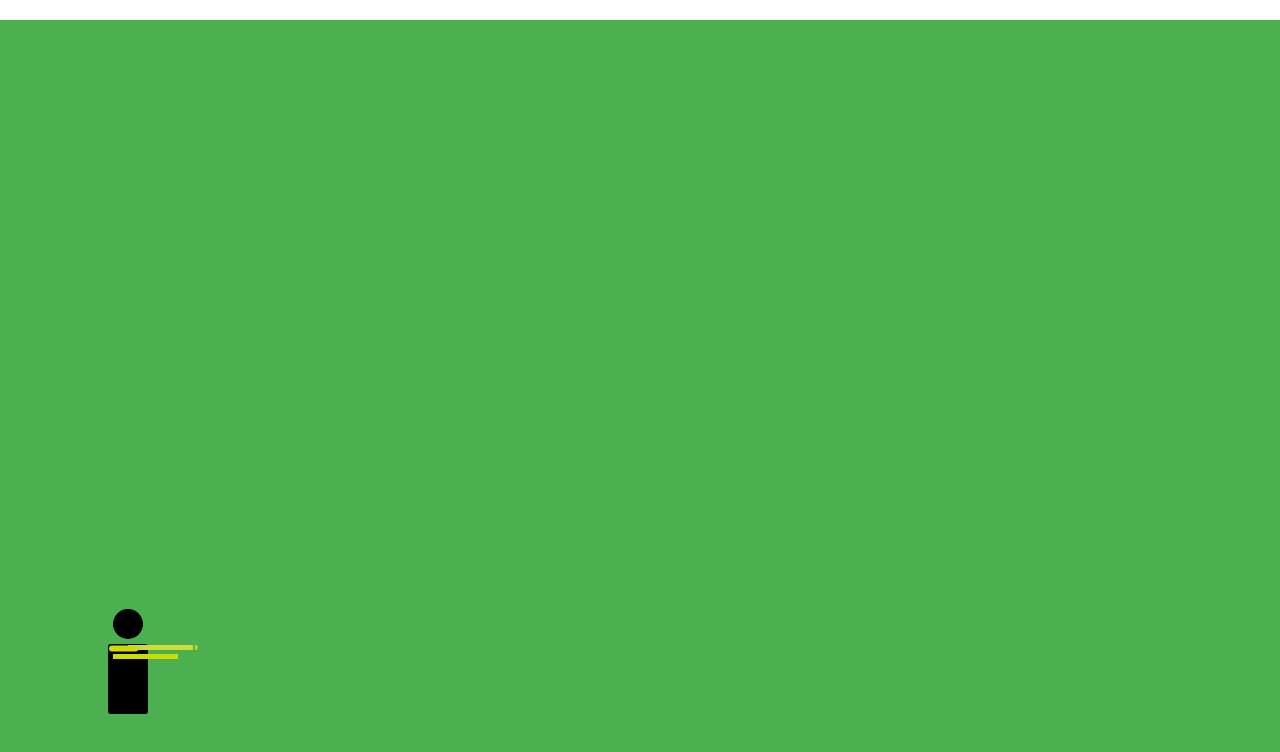
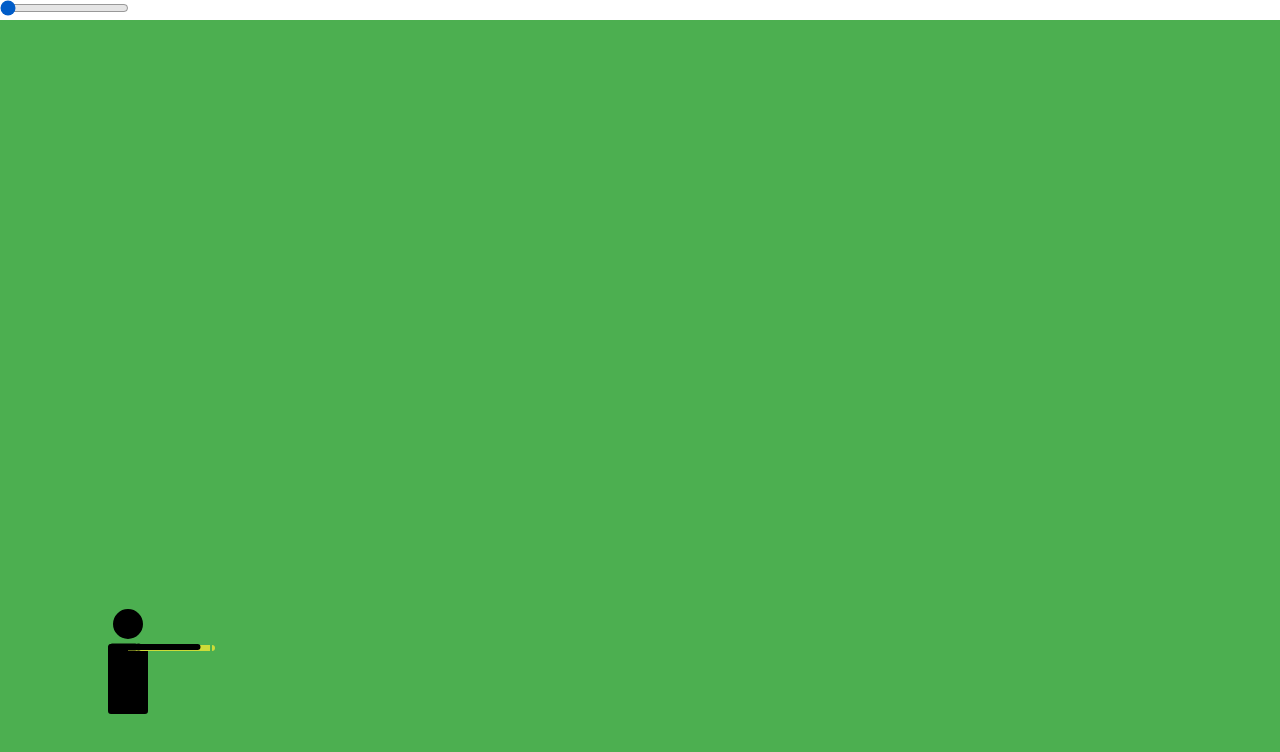
Before and after one commit to taha-ahmed-mallick/stickmann-archer, a plain HTML site: page index.html in a window 1280 px wide. Both pictures are taken after a click on the element "Campaign". Drawn offline with Linux system fonts and the light colour scheme.

Commit message:
You can call it a major change, maybe.

```diff
--- a/game.js
+++ b/game.js
@@ -1,5 +1,6 @@
 let canvas = document.getElementsByTagName("canvas")[0];
 let ctx = canvas.getContext("2d");
+let input = document.getElementById("angle");
 
 canvas.width = window.innerWidth;
 canvas.height = window.innerHeight * 0.95;
@@ -39,23 +40,39 @@ class Player {
             ctx.beginPath();
             ctx.fillStyle = "#CDDC39";
             // bow hand
-            ctx.fillRect(0, 1, 65, 5);
-            ctx.arc(67, 3.5, 2.5, Math.PI * 3 / 2, Math.PI / 2);
+            ctx.fillRect(0, 1, 82, 6);
+            ctx.arc(84, 4, 3, Math.PI * 3 / 2, Math.PI / 2);
             ctx.fill();
             // arrow hand
-            ctx.translate(-19, 1 + 6 / 2);
+            ctx.translate(-17.5, 3); // its starting is (-19,0)
+            ctx.rotate(input.value * Math.PI / 180);
+            ctx.beginPath();
+            ctx.fillStyle = "#CeeCf0";
+            ctx.fillStyle = "#000";
+            ctx.roundRect(-3 / 2, -3, 29.5, 6, 3);
+            ctx.fill();
+            ctx.stroke();
+            ctx.rotate(-input.value * Math.PI / 180);
+            ctx.translate(17.5, -3);
+
+            ctx.translate(-19, 3); // its starting is (-19,0)
             ctx.rotate(0);
-            ctx.fillStyle = "#CDDC00";
-            ctx.roundRect(0, -5 / 2, 29.5, 6, 3);
+            ctx.beginPath();
+            ctx.fillStyle = "#000";
+            ctx.roundRect(29.5 * Math.cos(input.value * Math.PI / 180), 29.5 * Math.sin(input.value * Math.PI / 180) - 3, 62, 6, 3);
+            ctx.arc(29.5 * Math.cos(input.value * Math.PI / 180), 29.5 * Math.sin(input.value * Math.PI / 180), 3.5, 0, Math.PI * 2);
             ctx.fill();
             ctx.rotate(-0);
-            ctx.translate(19, -1 - 6 / 2);
-            ctx.fillRect(-15, 10, 65, 5);
-            // ctx.fillRect(0, 0, 1, canvas.height);
+            ctx.translate(19, -3);
+            // ctx.fillRect(-19, 0, 1, canvas.height);
+            // ctx.fillRect(-19, 0, canvas.width, 1);
             ctx.rotate(0);
             ctx.translate(-this.x, -this.y);
       }
 }
+
+let i = 0;
+let a = (Math.PI / 100) * i;
 
 let plyr = new Player();
 
@@ -67,13 +84,10 @@ function drawFrames() {
 
 drawFrames();
 
-// let i = 0;
-// let a = (Math.PI / 100) * i;
-
-// setInterval(() => {
-//       i++;
-//       a = (Math.PI / 100) * i;
-// }, 25);
+setInterval(() => {
+      i++;
+      a = (Math.PI / 100) * i;
+}, 25);
 
 // ctx.beginPath();
 // ctx.fillRect(150, 200, 70, 5);
--- a/index.html
+++ b/index.html
@@ -23,6 +23,7 @@
       <div class="game screen hidden">
             <div class="top-info"></div>
             <canvas id="game"></canvas>
+            <input type="range" id="angle" value="0" step="1" min="0" max="180">
       </div>
       <script src="./main.js"></script>
       <script src="./game.js"></script>
```
